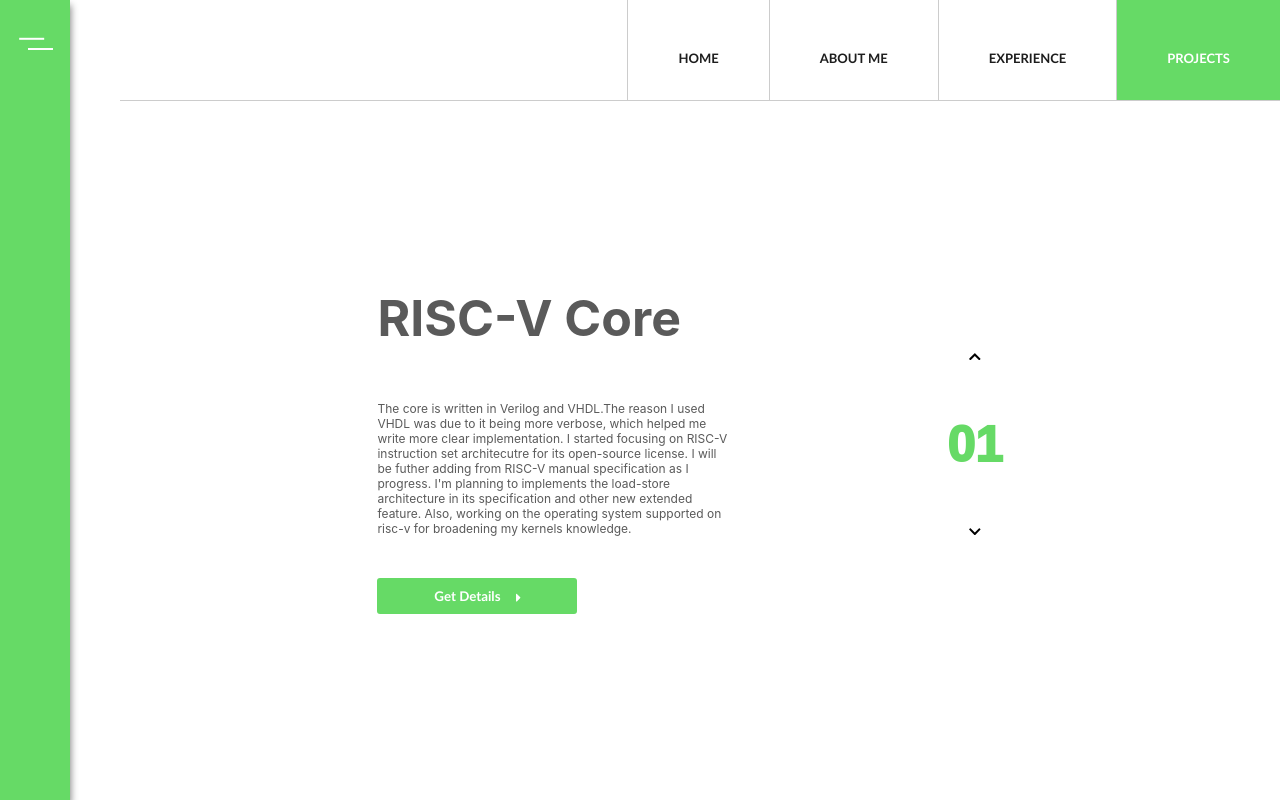
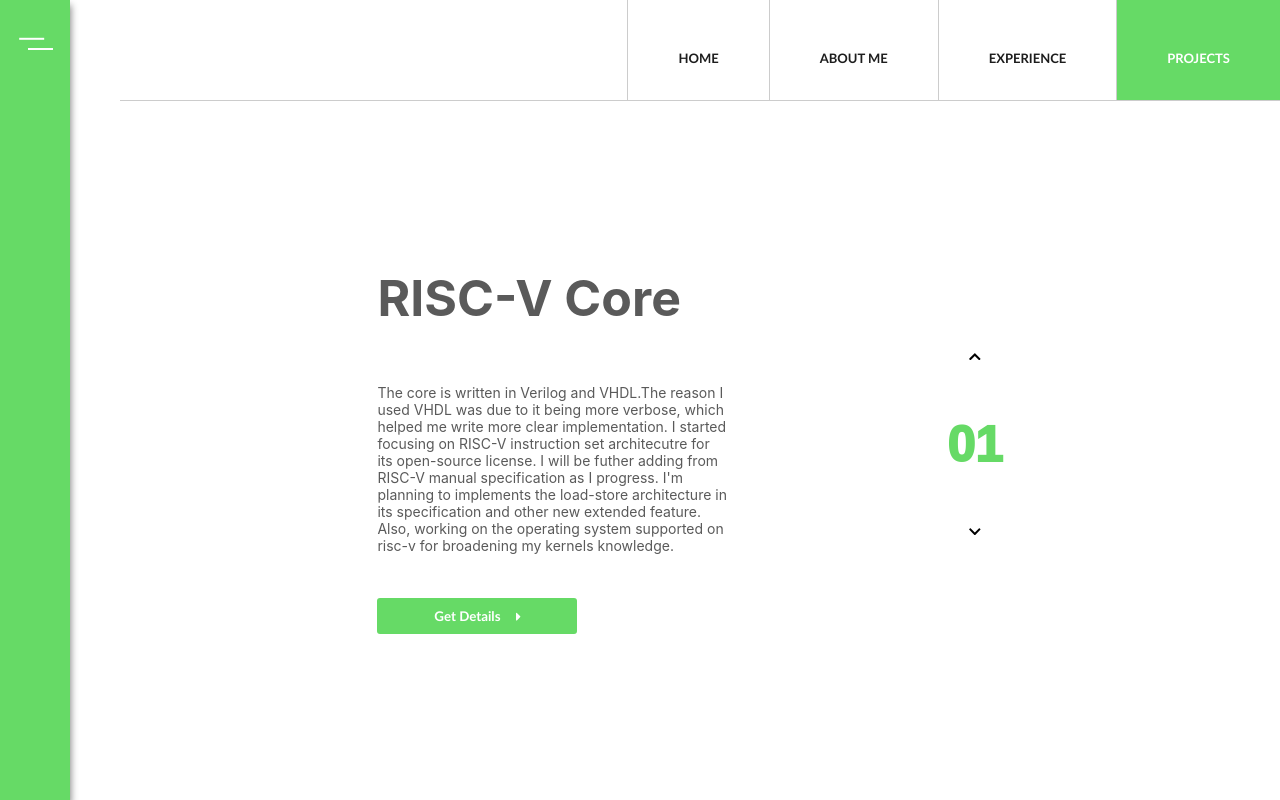
Before and after one commit to AI-Pree/Portfolio, a React (Create React App) app: page /#/projects in a window 1280 px wide. Built offline with nearby package versions, Linux system fonts and the light colour scheme.

Commit message:
increased font size

```diff
--- a/src/App.css
+++ b/src/App.css
@@ -156,6 +156,6 @@ li.list-navbar a:hover {
 }
 
 .carousel-item p {
-    font-size: 12px;
+    font-size: 14px;
     width: 350px;
 }
--- a/src/index.css
+++ b/src/index.css
@@ -107,7 +107,7 @@ a {
 }
 
 p {
-    font-size: 13px;
+    font-size: 14px;
 }
 
 section > a:hover {
```
